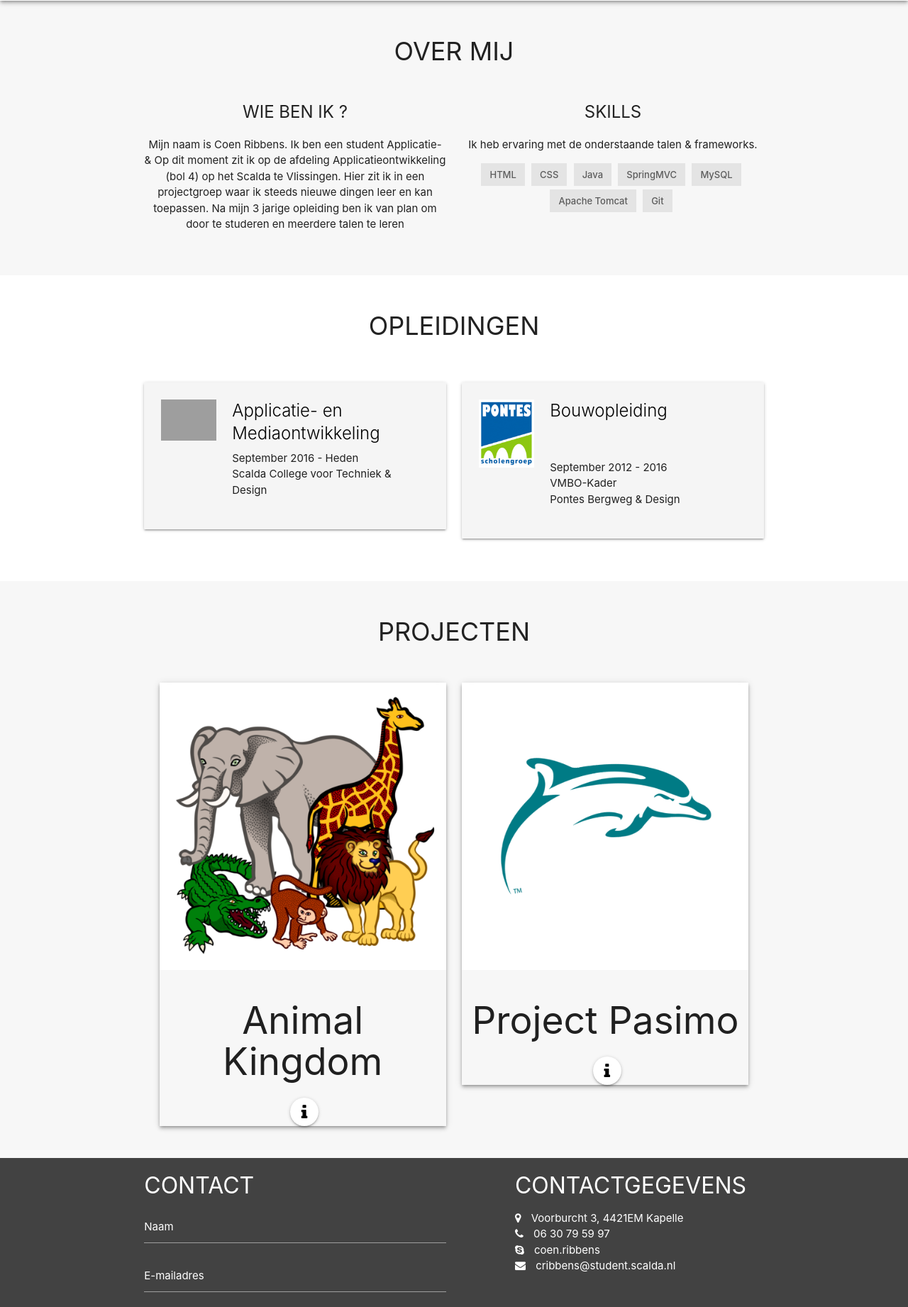
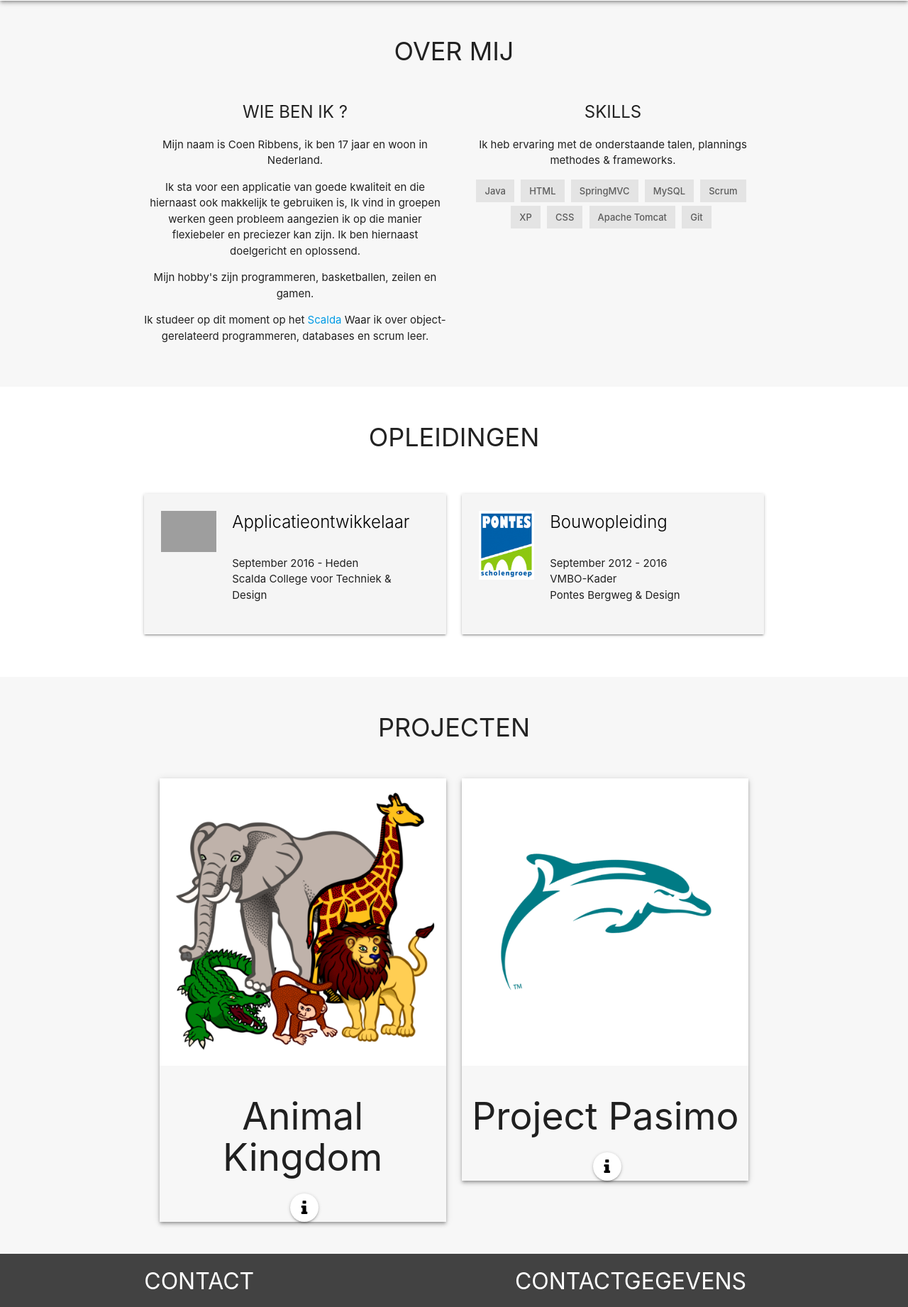
Before and after one commit to coenribbens/Portfolio, a PHP site: page / in a window 1280 px wide. Shown: the part 683-2525 px from the top of the page at 71% size. Run offline with PHP 8.4, Linux system fonts and the light colour scheme; some libraries are stand-ins or nearby versions; grey boxes are pictures that could not be loaded.

Commit message:
Changed AK description

```diff
--- a/index.php
+++ b/index.php
@@ -70,20 +70,34 @@
             <div class="col l6 m6 s12 center">
                 <div class="subtitle">Wie ben ik ?</div>
                 <p>
-                    Mijn naam is Coen Ribbens. Ik ben een student Applicatie- &amp;
-                    Op dit moment zit ik op de afdeling Applicatieontwikkeling (bol 4) op het Scalda te Vlissingen.
-                    Hier zit ik in een projectgroep waar ik steeds nieuwe dingen leer en kan toepassen.
-                    Na mijn 3 jarige opleiding ben ik van plan om door te studeren en meerdere talen te leren
+                    Mijn naam is Coen Ribbens, ik ben 17 jaar en woon in Nederland.</p>
+
+                <p>
+                    Ik sta voor een applicatie van goede kwaliteit en die hiernaast ook makkelijk te gebruiken is,
+                    Ik vind in groepen werken geen probleem aangezien ik op die manier flexiebeler en preciezer kan
+                    zijn.
+                    Ik ben hiernaast doelgericht en oplossend.
+
+                <p>
+                    Mijn hobby's zijn programmeren, basketballen, zeilen en gamen.
+
+                </p>
+                <p>
+                    Ik studeer op dit moment op het
+                    <a href="http://www.scalda.nl">Scalda</a>
+                    Waar ik over object-gerelateerd programmeren, databases en scrum leer.
                 </p>
             </div>
             <div class="col l6 m6 s12 center">
                 <div class="subtitle">Skills</div>
-                <p>Ik heb ervaring met de onderstaande talen &amp; frameworks.</p>
+                <p>Ik heb ervaring met de onderstaande talen, plannings methodes &amp; frameworks.</p>
+                <div class="chip">Java</div>
                 <div class="chip">HTML</div>
-                <div class="chip">CSS</div>
-                <div class="chip">Java</div>
                 <div class="chip">SpringMVC</div>
                 <div class="chip">MySQL</div>
+                <div class="chip">Scrum</div>
+                <div class="chip">XP</div>
+                <div class="chip">CSS</div>
                 <div class="chip">Apache Tomcat</div>
                 <div class="chip">Git</div>
             </div>
@@ -104,9 +118,11 @@
                                 <img src="img/scalda.png" alt="Scalda" class="responsive-img">
                             </div>
                             <div class="col l8 m8 s8">
-                                <span class="card-title black-text">Applicatie- en Mediaontwikkeling</span>
+                                <span class="card-title black-text">Applicatieontwikkelaar</span>
+                                <br>
                                 <p>September 2016 - Heden</p>
                                 <p>Scalda College voor Techniek &amp; Design</p>
+
                             </div>
                         </div>
                     </div>
@@ -124,7 +140,6 @@
                             <div class="col l8 m8 s8">
 
                                 <span class="card-title black-text">Bouwopleiding</span>
-                                    <br>
                                 <br>
                                 <p>September 2012 - 2016</p>
                                 <p>VMBO-Kader</p>
@@ -175,8 +190,10 @@
 
                 <div class="col s12 m6">
                     <h4>Pasimo</h4>
-                    <p class='light'>Pasimo is het eerste project waar ik mee begonnen ben en nog steeds in meewerk, Voor dit project
-                        is het de bedoeling dat er een goed inklok systeem met onze schoolpasjes komt die automatisch de informatie
+                    <p class='light'>Pasimo is het eerste project waar ik mee begonnen ben en nog steeds in meewerk,
+                        Voor dit project
+                        is het de bedoeling dat er een goed inklok systeem met onze schoolpasjes komt die automatisch de
+                        informatie
                         verzend naar de overheid zodat dit niet meer door mensen gedaan hoeft te worden.
                     </p>
                 </div>
@@ -264,11 +281,12 @@
 
                 <div class="col s12 m6">
                     <h4>Animal Kingdom</h4>
-                    <p class='light'>Animal kingdom was mijn eerste opdracht met als doel het leren van de Java taal.
-                    Samengevat was het de bedoeling dat er een dierentuin is waar kooien in zitten, Elke kooi bevat een soort dier.
-                    Hiernaast zijn er ook mensen die moeten kunnen trouwen. Ook moeten de dieren zich kunnen voortplanten.
-                    Deze opdracht duurde 5 maanden en heb hier ook de tijd voor genomen. Nadat het Java gedeelte af was heb ik
-                    met het Spring framework een view gemaakt.</p>
+                    <p class='light'>
+                    Animal kingdom was mijn eerste opdracht met als doel het leren van de basis van programmeren.
+                    De bedoeling was om een dierentuin te maken die dieren in kooien bevatten, Elke kooi bevat één soort dier.
+                    De dieren kunnen zich voortplanten en de mensen kunnen ook trouwen.
+                    We hadden 5 maanden voor het java en het online gedeelte, Nadat het java gedeelte af was heb ik met
+                    het springMVC een online overview gemaakt zodat het makkelijker gebruikt kan worden.</p>
                 </div>
                 <div class="col s12 m6 l6 center">
                     <br>
@@ -327,7 +345,7 @@
                         <tr>
                             <td><i class="fa fa-graduation-cap" aria-hidden="true"></i></td>
                             <td>Beoordeling</td>
-                            <td class="right">Goed</td>
+                            <td class="right">Voldoende</td>
                         </tr>
                         </tbody>
                     </table>
@@ -376,7 +394,7 @@
                 <p>
                     <i class="fa fa-map-marker"></i> Voorburcht 3, 4421EM Kapelle
                     <br><i class="fa fa-phone"></i> 06 30 79 59 97
-                    <br><i class="fa fa-skype"></i>  coen.ribbens
+                    <br><i class="fa fa-skype"></i> coen.ribbens
                     <br> <i class="fa fa-envelope"></i> cribbens@student.scalda.nl
                 </p>
             </div>
@@ -385,7 +403,8 @@
     <div class="footer-copyright">
         <div class="container"> Made with <i class="fa fa-coffee" style="margin-left: 8px;"></i> and <i
                     class="fa fa-bug" style="margin-left: 8px;"></i> <a
-                    class="grey-text text-lighten-4 right" href="https://github.com/marc0tjevp/portfolio" target="_blank">Based on portfolio</a>
+                    class="grey-text text-lighten-4 right" href="https://github.com/marc0tjevp/portfolio"
+                    target="_blank">Based on portfolio</a>
         </div>
     </div>
 </footer>
```
Lines whose indentation alone changed are shown as unchanged.
